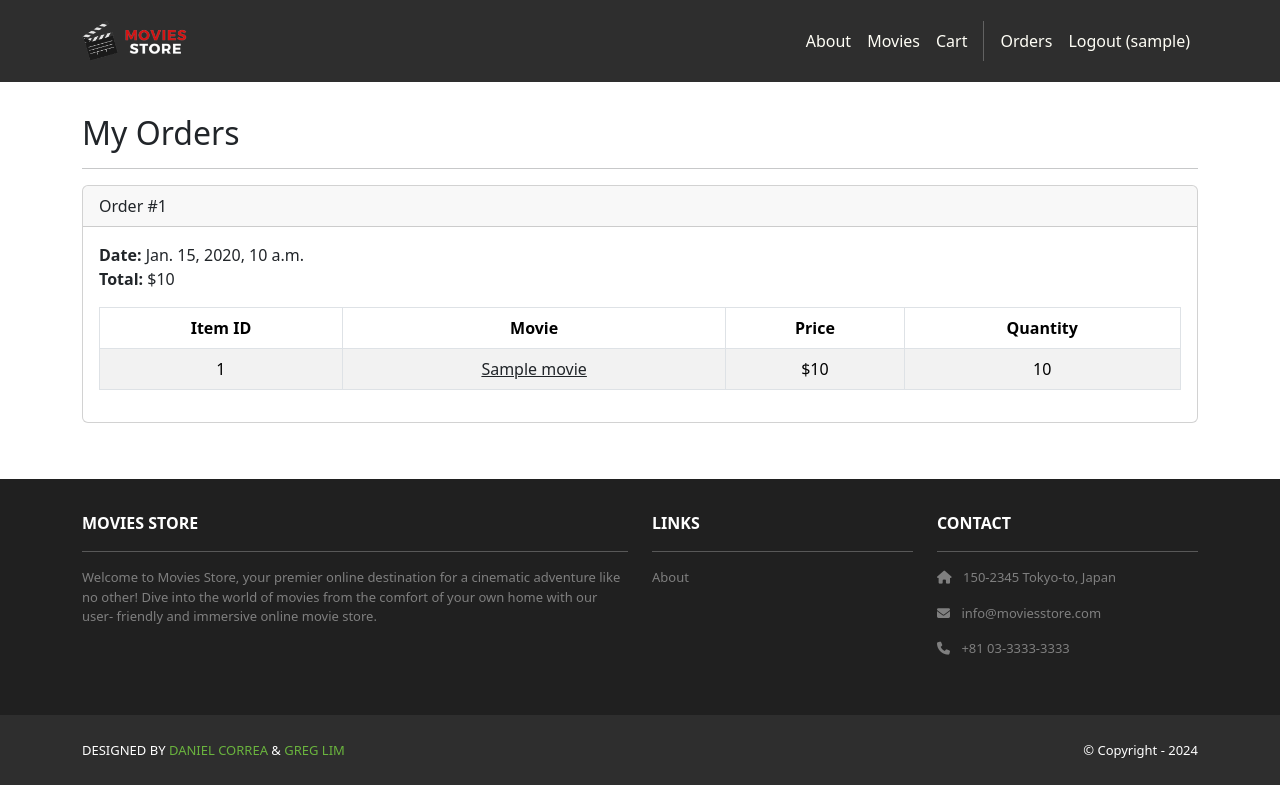
After one commit to kristianrpo/movies-store, a Django app: page /accounts/orders/ in a window 1280 px wide. The commit adds this page. Run offline with Django 5.2, Linux system fonts and the light colour scheme; a user stored in the database is signed in; tables that the repository leaves empty hold one stand-in row (values such as "Sample post"); parts of the project's set-up code (start-up, migrations or seed data) failed here and were passed over; some libraries are stand-ins or nearby versions.

Commit message:
feat: add order page

```diff
--- /dev/null
+++ b/accounts/templates/accounts/orders.html
@@ -0,0 +1,49 @@
+{% extends 'base.html' %}
+{% block content %}
+<div class="p-3">
+  <div class="container">
+    <div class="row mt-3">
+      <div class="col mx-auto mb-3">
+        <h2>My Orders</h2>
+        <hr />
+        {% for order in template_data.orders %}
+        <div class="card mb-4">
+          <div class="card-header">
+            Order #{{ order.id }}
+          </div>
+          <div class="card-body">
+            <b>Date:</b> {{ order.date }}<br />
+            <b>Total:</b> ${{ order.total }}<br />
+            <table class="table table-bordered
+              table-striped text-center mt-3">
+              <thead>
+                <tr>
+                  <th scope="col">Item ID</th>
+                  <th scope="col">Movie</th>
+                  <th scope="col">Price</th>
+                  <th scope="col">Quantity</th>
+                </tr>
+              </thead>
+              <tbody>
+                {% for item in order.item_set.all %}
+                <tr>
+                  <td>{{ item.movie.id }}</td>
+                  <td>
+                    <a class="link-dark" href="{% url 'movies.show' id=item.movie.id %}">
+                      {{ item.movie.name }}
+                    </a>
+                  </td>
+                  <td>${{ item.movie.price }}</td>
+                  <td>{{ item.quantity }}</td>
+                </tr>
+                {% endfor %}
+              </tbody>
+            </table>
+          </div>
+        </div>
+        {% endfor %}
+      </div>
+    </div>
+  </div>
+</div>
+{% endblock content %}
--- a/accounts/urls.py
+++ b/accounts/urls.py
@@ -4,5 +4,5 @@ urlpatterns = [
     path('signup', views.signup, name='accounts.signup'),
     path('login', views.login, name='accounts.login'),
     path('logout/', views.logout, name='accounts.logout'),
-
+    path('orders/', views.orders, name='accounts.orders'),
 ]
--- a/accounts/views.py
+++ b/accounts/views.py
@@ -3,6 +3,14 @@ from django.shortcuts import redirect
 from .forms import CustomUserCreationForm, CustomErrorList
 from django.contrib.auth import login as auth_login, authenticate, logout as auth_logout
 from django.contrib.auth.decorators import login_required
+from django.contrib.auth.models import User
+@login_required
+def orders(request):
+    template_data = {}
+    template_data['title'] = 'Orders'
+    template_data['orders'] = request.user.order_set.all()
+    return render(request, 'accounts/orders.html', {'template_data': template_data})
+
 def signup(request):
     template_data = {}
     template_data['title'] = 'Sign Up'
--- a/moviesstore/templates/base.html
+++ b/moviesstore/templates/base.html
@@ -32,6 +32,7 @@
             <a class="nav-link" href="{% url 'cart.index' %}">Cart</a>
             <div class="vr bg-white mx-2 d-none d-lg-block"></div>
             {% if user.is_authenticated %}
+            <a class="nav-link" href="{% url 'accounts.orders' %}">Orders</a>
             <a class="nav-link" href="{% url 'accounts.logout' %}">Logout ({{user.username}})</a>
             {% else %}
             <a class="nav-link" href="{% url 'accounts.signup' %}">Sign Up</a>
```
